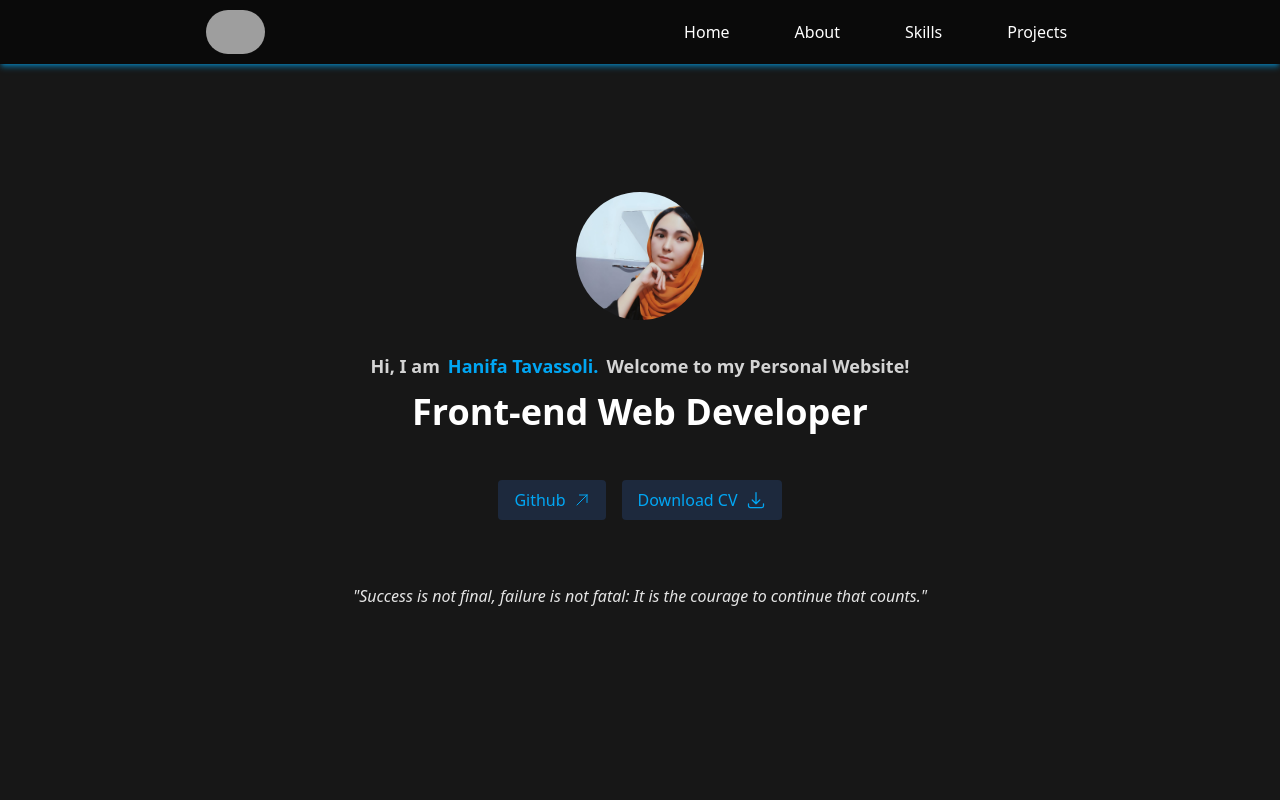
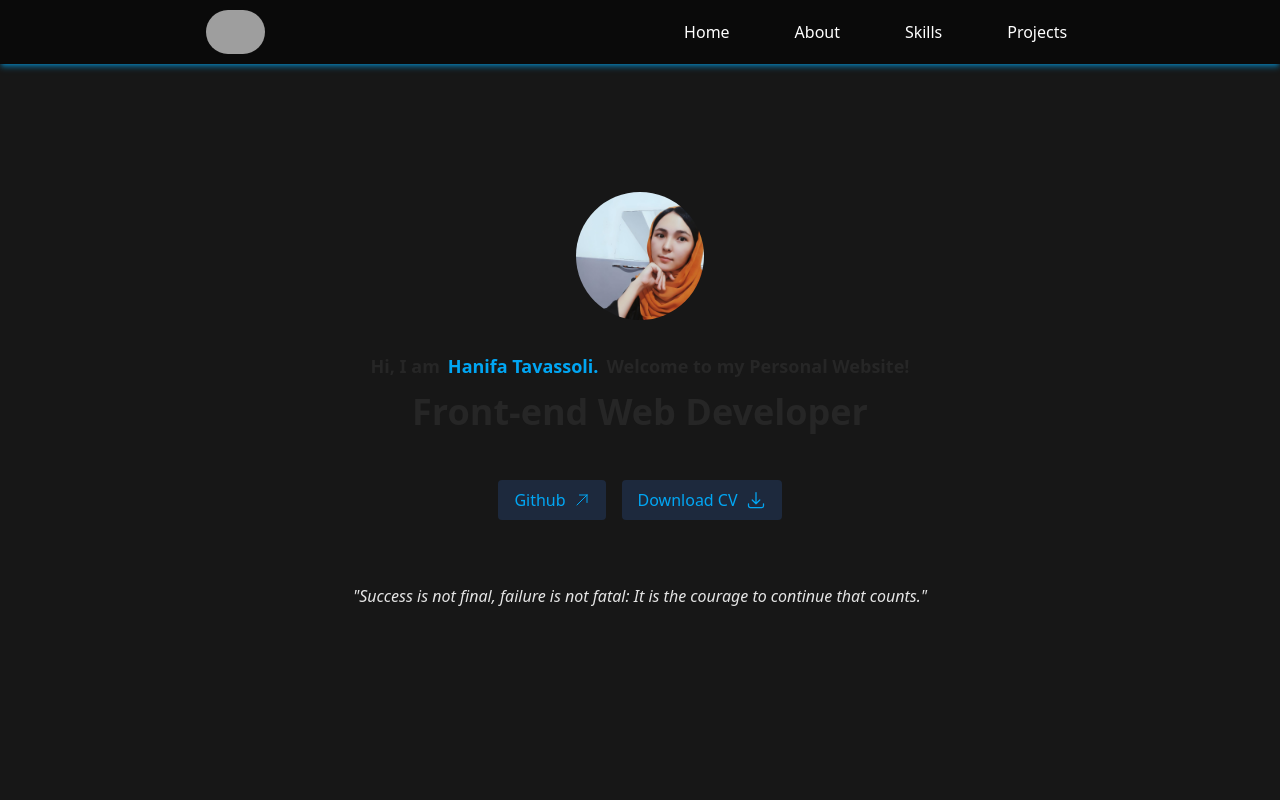
Before and after one commit to HanifaTavassoli/Portfolio-2, a React (Vite) app: page / in a window 1280 px wide. Shown: the top 800 px of the page. Built offline with nearby package versions, Linux system fonts and the light colour scheme; grey boxes are pictures that could not be loaded.

Commit message:
apply light/dark mode text colors in Profile component

```diff
--- a/src/components/Profile.jsx
+++ b/src/components/Profile.jsx
@@ -6,13 +6,13 @@ export function Profile({ profile, name, message, title }) {
         alt="Hanifa"
         className="w-24 h-24 sm:w-28 sm:h-28 md:w-28 md:h-28 lg:w-32 lg:h-32 object-cover rounded-full mx-auto mb-6 sm:mb-8"
       />
-      <div className="mb-[48px]">
-        <h3 className="text-neutral-300 text-base sm:text-lg font-semibold mb-2 sm:mb-3">
+      <div className="mb-[48px] text-neutral-800 dark:text-gray-200">
+        <h3 className="text-base sm:text-lg font-semibold mb-2 sm:mb-3">
           Hi, I am
           <span className="text-sky-500 mx-2">{name}</span>
           {message}
         </h3>
-        <h1 className="text-white text-2xl  mb-10 sm:text-3xl md:text-4xl font-bold">
+        <h1 className=" text-2xl  mb-10 sm:text-3xl md:text-4xl font-bold">
           {title}
         </h1>
       </div>
```
